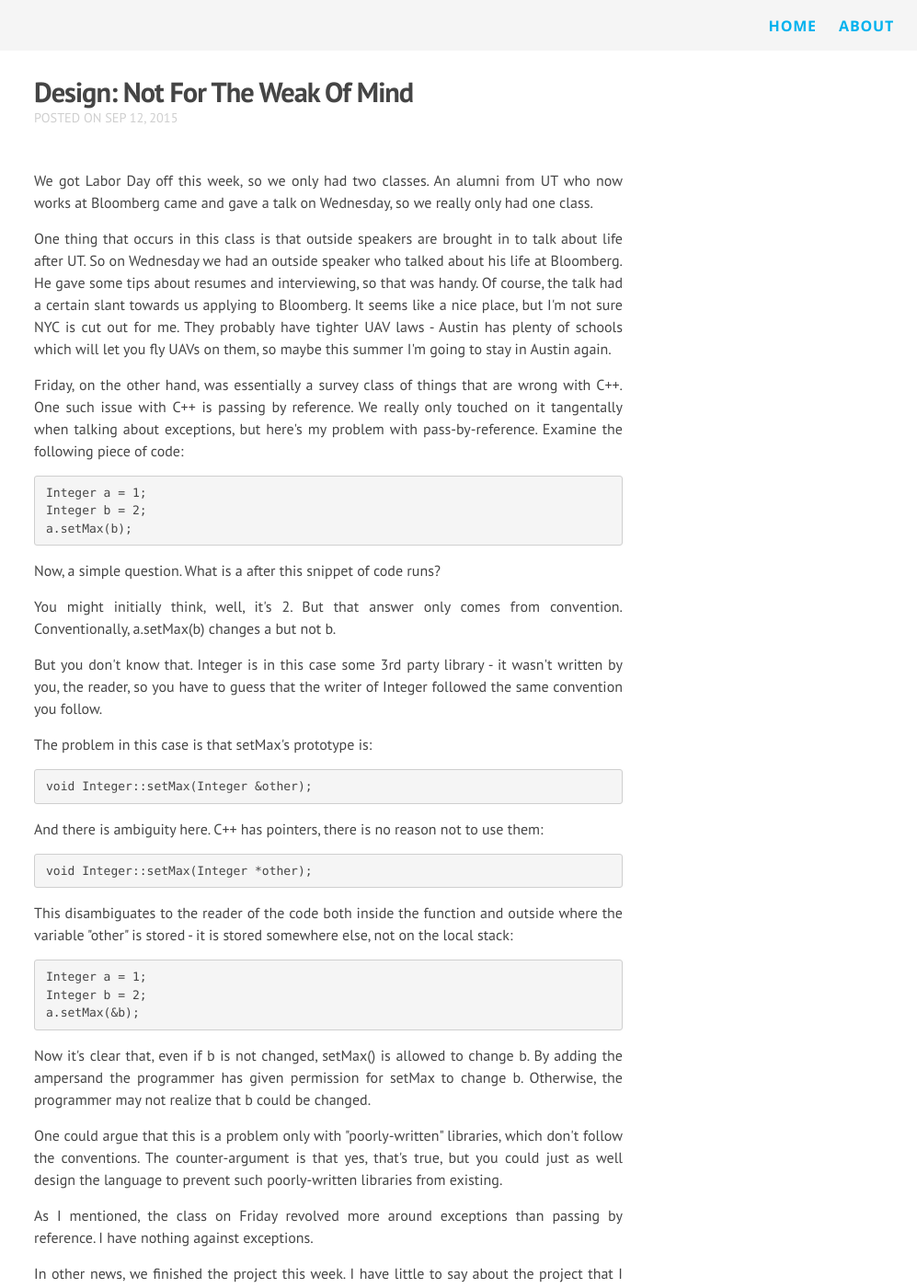
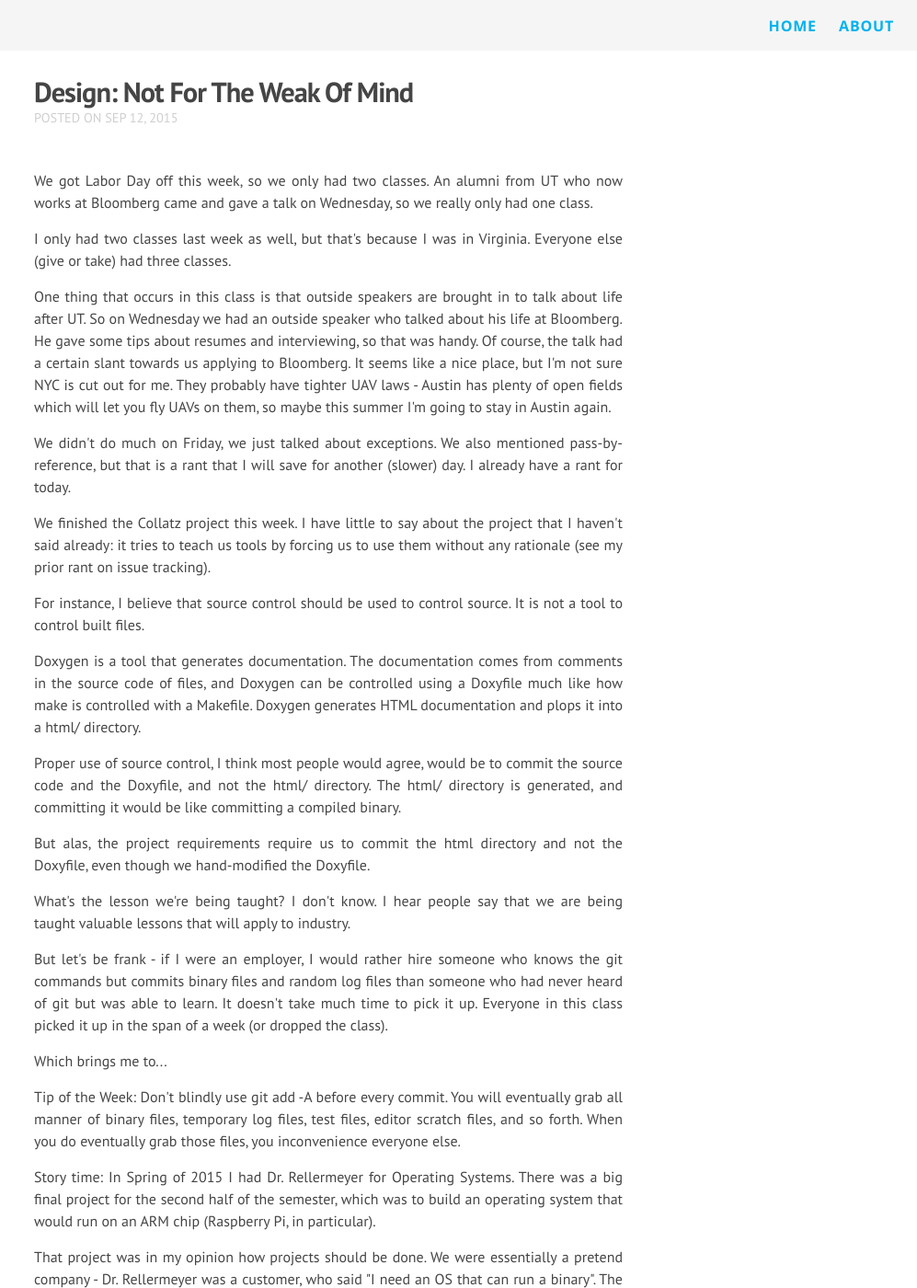
Before and after one commit to lkolbly/cs371p-web, a Jekyll site: the page 2015/09/12/projects.html, which Jekyll copies as it is, in a window 1280 px wide and 1400 px high. Shown: the whole window at 92% size, without its empty margins (283-1280 px from the left). Built offline with Jekyll 4.4.1, drawn with Linux system fonts in a browser that asks for light colours; nearby versions of some CDN libraries; Markdown is read by kramdown in place of the engine named in the settings; some of the changed text lies outside the part shown.

```diff
--- a/2015/09/12/projects.html
+++ b/2015/09/12/projects.html
@@ -60,39 +60,15 @@
   <article class="post-content">
     <p>We got Labor Day off this week, so we only had two classes. An alumni from UT who now works at Bloomberg came and gave a talk on Wednesday, so we really only had one class.</p>
 
-<p>One thing that occurs in this class is that outside speakers are brought in to talk about life after UT. So on Wednesday we had an outside speaker who talked about his life at Bloomberg. He gave some tips about resumes and interviewing, so that was handy. Of course, the talk had a certain slant towards us applying to Bloomberg. It seems like a nice place, but I&#39;m not sure NYC is cut out for me. They probably have tighter UAV laws - Austin has plenty of schools which will let you fly UAVs on them, so maybe this summer I&#39;m going to stay in Austin again.</p>
+<p>I only had two classes last week as well, but that&#39;s because I was in Virginia. Everyone else (give or take) had three classes.</p>
 
-<p>Friday, on the other hand, was essentially a survey class of things that are wrong with C++. One such issue with C++ is passing by reference. We really only touched on it tangentally when talking about exceptions, but here&#39;s my problem with pass-by-reference. Examine the following piece of code:</p>
-<div class="highlight"><pre><code class="language-text" data-lang="text">Integer a = 1;
-Integer b = 2;
-a.setMax(b);
-</code></pre></div>
-<p>Now, a simple question. What is a after this snippet of code runs?</p>
+<p>One thing that occurs in this class is that outside speakers are brought in to talk about life after UT. So on Wednesday we had an outside speaker who talked about his life at Bloomberg. He gave some tips about resumes and interviewing, so that was handy. Of course, the talk had a certain slant towards us applying to Bloomberg. It seems like a nice place, but I&#39;m not sure NYC is cut out for me. They probably have tighter UAV laws - Austin has plenty of open fields which will let you fly UAVs on them, so maybe this summer I&#39;m going to stay in Austin again.</p>
 
-<p>You might initially think, well, it&#39;s 2. But that answer only comes from convention. Conventionally, a.setMax(b) changes a but not b.</p>
+<p>We didn&#39;t do much on Friday, we just talked about exceptions. We also mentioned pass-by-reference, but that is a rant that I will save for another (slower) day. I already have a rant for today.</p>
 
-<p>But you don&#39;t know that. Integer is in this case some 3rd party library - it wasn&#39;t written by you, the reader, so you have to guess that the writer of Integer followed the same convention you follow.</p>
+<p>We finished the Collatz project this week. I have little to say about the project that I haven&#39;t said already: it tries to teach us tools by forcing us to use them without any rationale (see my prior rant on issue tracking).</p>
 
-<p>The problem in this case is that setMax&#39;s prototype is:</p>
-<div class="highlight"><pre><code class="language-text" data-lang="text">void Integer::setMax(Integer &amp;other);
-</code></pre></div>
-<p>And there is ambiguity here. C++ has pointers, there is no reason not to use them:</p>
-<div class="highlight"><pre><code class="language-text" data-lang="text">void Integer::setMax(Integer *other);
-</code></pre></div>
-<p>This disambiguates to the reader of the code both inside the function and outside where the variable &quot;other&quot; is stored - it is stored somewhere else, not on the local stack:</p>
-<div class="highlight"><pre><code class="language-text" data-lang="text">Integer a = 1;
-Integer b = 2;
-a.setMax(&amp;b);
-</code></pre></div>
-<p>Now it&#39;s clear that, even if b is not changed, setMax() is allowed to change b. By adding the ampersand the programmer has given permission for setMax to change b. Otherwise, the programmer may not realize that b could be changed.</p>
-
-<p>One could argue that this is a problem only with &quot;poorly-written&quot; libraries, which don&#39;t follow the conventions. The counter-argument is that yes, that&#39;s true, but you could just as well design the language to prevent such poorly-written libraries from existing.</p>
-
-<p>As I mentioned, the class on Friday revolved more around exceptions than passing by reference. I have nothing against exceptions.</p>
-
-<p>In other news, we finished the project this week. I have little to say about the project that I haven&#39;t said already: it tries to teach us tools by forcing us to use them without any rationale (see my prior rant on issue tracking).</p>
-
-<p>For instance, I believe that source control should be used to control source.</p>
+<p>For instance, I believe that source control should be used to control source. It is not a tool to control built files.</p>
 
 <p>Doxygen is a tool that generates documentation. The documentation comes from comments in the source code of files, and Doxygen can be controlled using a Doxyfile much like how make is controlled with a Makefile. Doxygen generates HTML documentation and plops it into a html/ directory.</p>
 
@@ -100,21 +76,27 @@ a.setMax(&amp;b);
 
 <p>But alas, the project requirements require us to commit the html directory and not the Doxyfile, even though we hand-modified the Doxyfile.</p>
 
-<p>What&#39;s the lesson we&#39;re being taught? I don&#39;t know. The rationale for these unusual requirements is that employers will need to know that prospective employees (i.e. us students) can pay attention to detail.</p>
+<p>What&#39;s the lesson we&#39;re being taught? I don&#39;t know. I hear people say that we are being taught valuable lessons that will apply to industry.</p>
 
-<p>I&#39;ve worked at a half-dozen different companies. Every single one valued employees speaking up about things like this more than a blind ambition to stick to requirements.</p>
+<p>But let&#39;s be frank - if I were an employer, I would rather hire someone who knows the git commands but commits binary files and random log files than someone who had never heard of git but was able to learn. It doesn&#39;t take much time to pick it up. Everyone in this class picked it up in the span of a week (or dropped the class).</p>
 
 <p>Which brings me to...</p>
 
-<p>Tip of the Week: Don&#39;t blindly use git add -A before every commit. You will eventually grab all manner of binary files, temporary log files, test files, editor scratch files, and so forth. When you do grab those files, you inconvenience everyone else.</p>
+<p>Tip of the Week: Don&#39;t blindly use git add -A before every commit. You will eventually grab all manner of binary files, temporary log files, test files, editor scratch files, and so forth. When you do eventually grab those files, you inconvenience everyone else.</p>
 
 <p>Story time: In Spring of 2015 I had Dr. Rellermeyer for Operating Systems. There was a big final project for the second half of the semester, which was to build an operating system that would run on an ARM chip (Raspberry Pi, in particular).</p>
 
-<p>That project was in my opinion how projects should be done. We were essentially a pretend company - Dr. Rellermeyer was a customer, who said &quot;I need an OS that can run a binary&quot;. The rest of us self-organized to accomplish that goal, like any real-world company.</p>
+<p>That project was in my opinion how projects should be done. We were essentially a pretend company - Dr. Rellermeyer was a customer, who said &quot;I need an OS that can run a binary&quot;. The rest of us self-organized to accomplish that goal, like any real-world company*.</p>
 
 <p>There were two dozen of us, all frantically compiling the code and trying to get it to work. One day somebody accidentally pushed the binary executable and 20MB of log file. For the next week, everybody got a nasty case of merge hell, because the binary changes on every commit. On top of that, they would overwrite their own binary whenever they pulled from the repo, and then spend forever trying to figure out why their code didn&#39;t seem to be running.</p>
 
-<p>Moral of the story: Add only files you know about.</p>
+<p>To rub salt in the wound, ever since the repo takes roughly forever to pull.</p>
+
+<p>Moral of the story: If you didn&#39;t add or remove any files in your commit, don&#39;t run git add -A. git add individual files, or use git commit -am&quot;commit message&quot;.</p>
+
+<ul>
+<li>I guess real-world companies usually start with 1 or 2 people and add more, rather than starting unorganized with 20 people, but maybe we&#39;re talking about a company that had grown to ~100 people and ~20 interns before smart buses eliminated everyone who wasn&#39;t a fresh intern.</li>
+</ul>
 
 
     <img src="/cs371p-web/lane.jpg" />
```
Also changed, not shown: feed.xml (+18 -36 lines).
